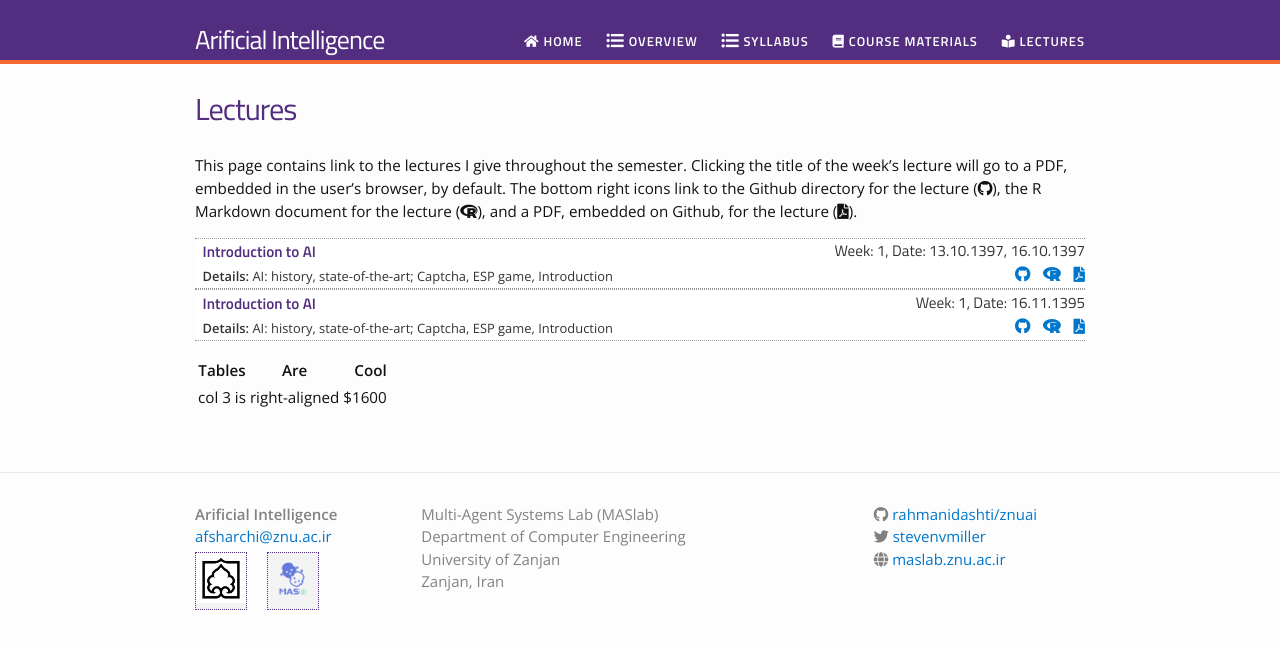
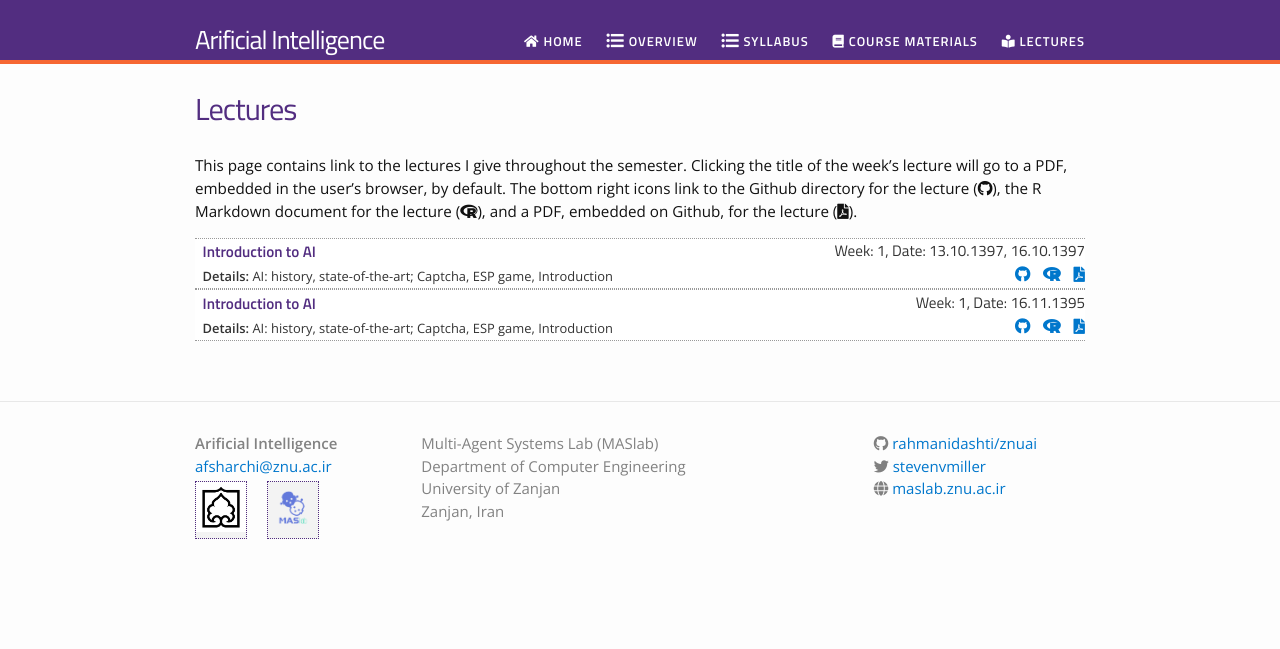
Before and after one commit to rahmanidashti/znuai, a Jekyll site: the page built from lectures.md, in a window 1280 px wide. Shown: the top 649 px of the page. Built offline with Jekyll 4.4.1, drawn with Linux system fonts in a browser that asks for light colours; nearby versions of some CDN libraries.

Commit message:
Update lectures.md

```diff
--- a/lectures.md
+++ b/lectures.md
@@ -33,8 +33,3 @@ This page contains link to the lectures I give throughout the semester. Clicking
 	</li>
 	{% endfor %}
 </ul>
-
-
-| Tables        | Are           | Cool  |
-| ------------- |:-------------:| -----:|
-| col 3 is      | right-aligned | $1600 |
```
